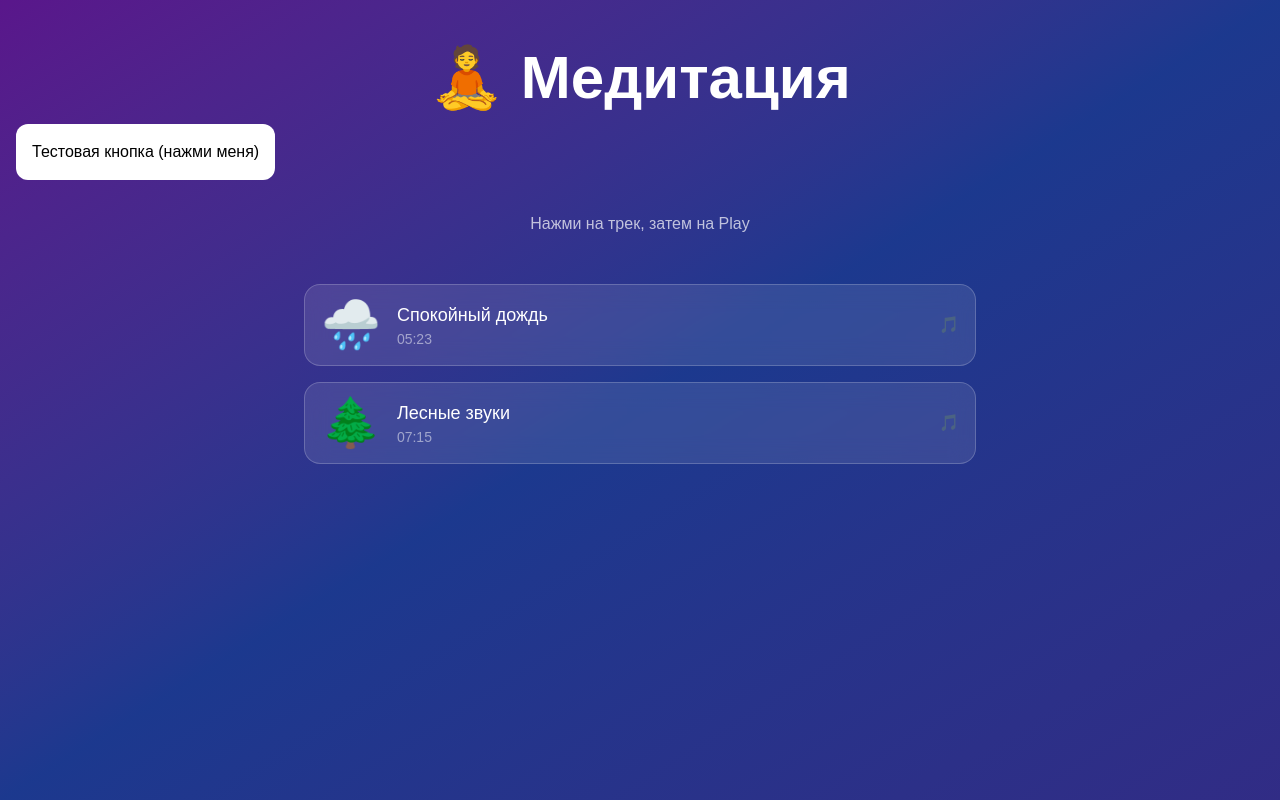
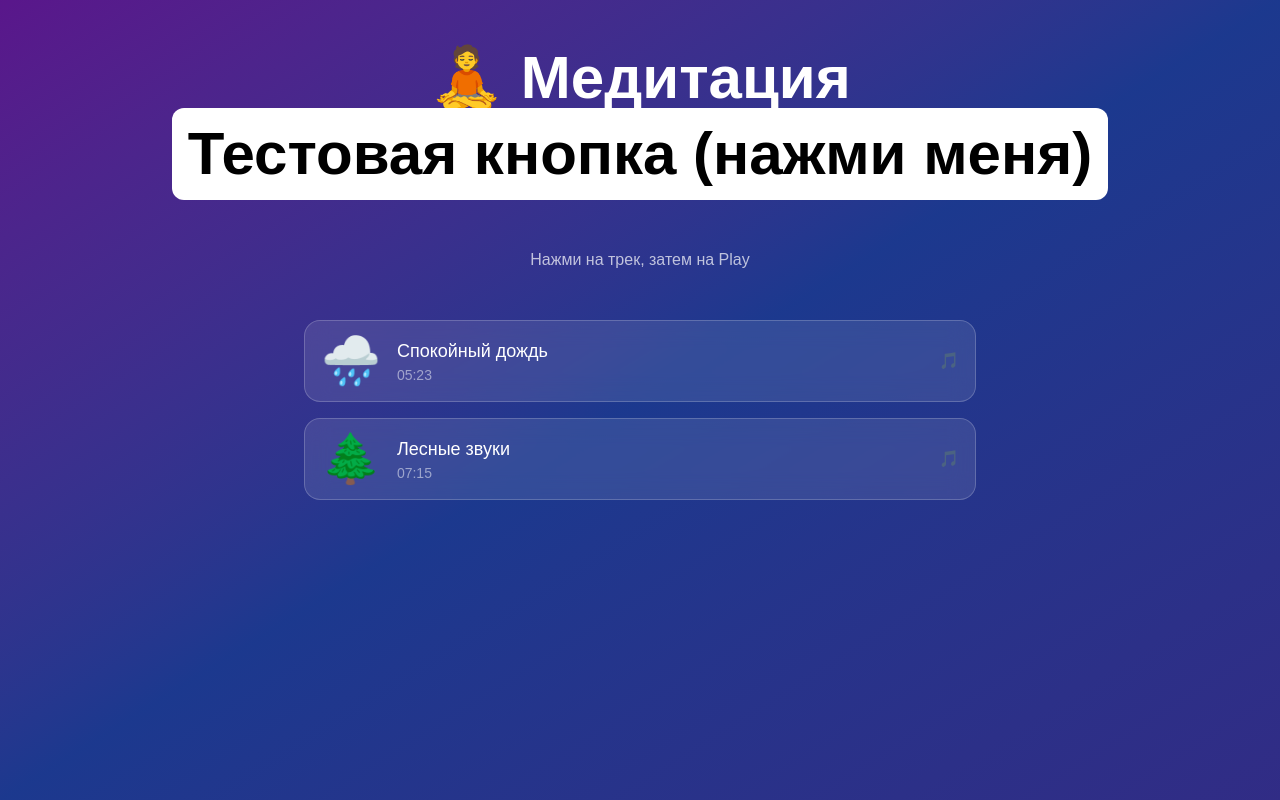
Before and after one commit to mravsyo-dot/meditation-app, a Next.js app: page / in a window 1280 px wide. Built offline with nearby package versions, Linux system fonts and the light colour scheme.

Commit message:
Fix isPlaying variable

```diff
--- a/app/page.tsx
+++ b/app/page.tsx
@@ -27,14 +27,16 @@ export default function Home() {
       <div className="container mx-auto px-4 py-12 pb-32">
         <h1 className="text-4xl md:text-6xl font-bold text-white text-center mb-4">
           🧘 Медитация
+          <button
+          onClick={() => alert('Клик работает!')}
+          className="bg-white text-black p-4 rounded-xl mb-8"
+          >
+          Тестовая кнопка (нажми меня)
+          </button>
+
         </h1>
 
-        <button
-        onClick={() => alert('Клик работает!')}
-        className="bg-white text-black p-4 rounded-xl mb-8"
-        >
-        Тестовая кнопка (нажми меня)
-        </button>
+
 
         <p className="text-white/70 text-center mb-12">
           Нажми на трек, затем на Play
```
